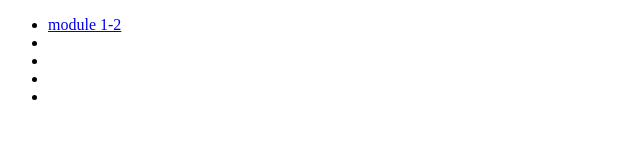
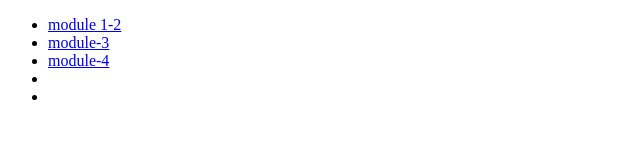
Before and after one commit to Georgiy-Biryukov/goit-fe-cource, a plain HTML site: page index.html in a window 1280 px wide. Shown: the whole page, without its empty margins (0-640 px from the left). Drawn offline with Linux system fonts and the light colour scheme.

Commit message:
homework 4

```diff
--- a/index.html
+++ b/index.html
@@ -8,8 +8,8 @@
 <body>
   <ul>
       <li><a href="module1-2\module-01-02.html" target="_blank".>module 1-2</a></li>
-      <li><a href="module-3\index.html" target="_blank"></a></li>
-      <li><a href="module-4\index.html" target="_blank"></a></li>
+      <li><a href="module-3\index.html" target="_blank">module-3</a></li>
+      <li><a href="module-4\index.html" target="_blank">module-4</a></li>
       <li><a href="#"></a></li>
       <li><a href="#"></a></li>
   </ul>
```
